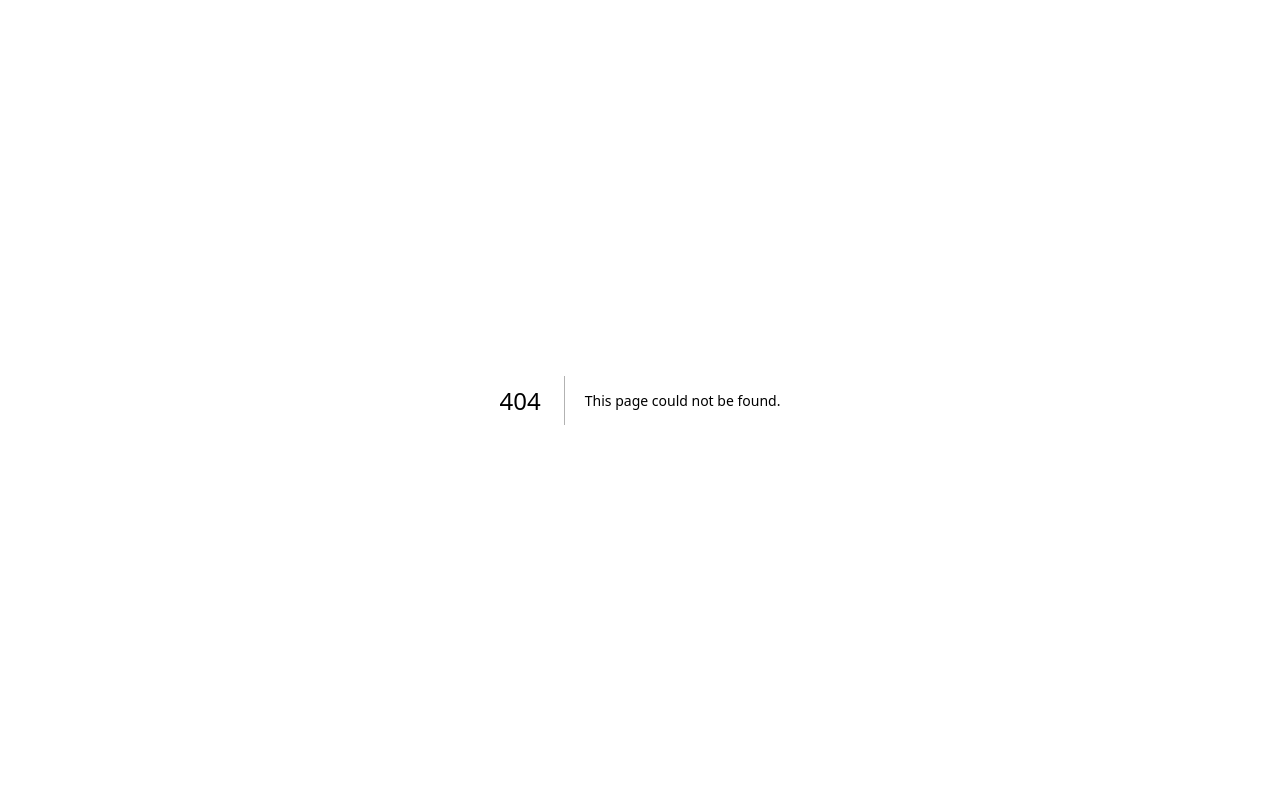
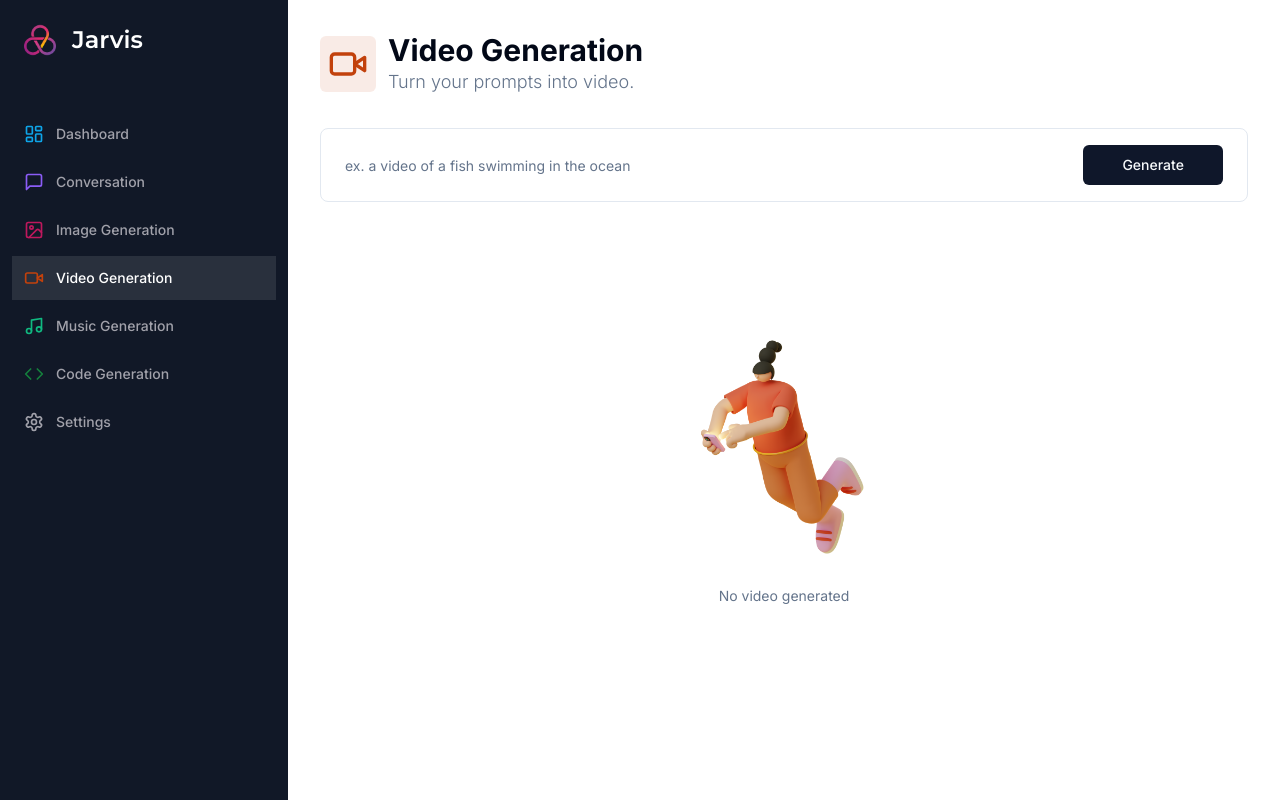
Before and after one commit to jicodes/saas-ai-platform, a Next.js app: page /video in a window 1280 px wide. Before the commit this address had no page. Built offline with nearby package versions, Linux system fonts and the light colour scheme.

Commit message:
feat: add video generation module to AI platform

```diff
--- /dev/null
+++ b/app/(dashboard)/(routes)/video/constants.ts
@@ -0,0 +1,7 @@
+import * as z from "zod";
+
+export const formSchema = z.object({
+  prompt: z.string().min(1, {
+    message: "Video prompt is required",
+  }),
+});
--- /dev/null
+++ b/app/(dashboard)/(routes)/video/page.tsx
@@ -0,0 +1,114 @@
+"use client";
+import axios from "axios";
+import * as z from "zod";
+
+import { VideoIcon } from "lucide-react";
+import { useForm } from "react-hook-form";
+import { zodResolver } from "@hookform/resolvers/zod";
+import { useRouter } from "next/navigation";
+import { useState } from "react";
+
+import Heading from "@/components/heading";
+import { Empty } from "@/components/empty";
+import { Loader } from "@/components/loader";
+import { Form, FormControl, FormField, FormItem } from "@/components/ui/form";
+import { Input } from "@/components/ui/input";
+import { Button } from "@/components/ui/button";
+
+import { formSchema } from "./constants";
+
+const VideoPage = () => {
+  const router = useRouter();
+
+  const [video, setVideo] = useState<string>();
+
+  const form = useForm<z.infer<typeof formSchema>>({
+    resolver: zodResolver(formSchema),
+    defaultValues: {
+      prompt: "",
+    },
+  });
+
+  const isLoading = form.formState.isSubmitting;
+
+  const onSubmit = async (values: z.infer<typeof formSchema>) => {
+    try {
+      setVideo(undefined);
+
+      const response = await axios.post("/api/video", values);
+      setVideo(response.data[0]);
+      form.reset();
+    } catch (error: any) {
+      // TODO: Open Pro Modal
+      console.log(error);
+    } finally {
+      router.refresh();
+    }
+  };
+
+  return (
+    <div>
+      <Heading
+        title="Video Generation"
+        description="Turn your prompts into video."
+        icon={VideoIcon}
+        iconColor="text-orange-700"
+        bgColor="bg-orange-700/10"
+      />
+      <div className="px-4 lg:px-8">
+        <div>
+          <Form {...form}>
+            <form
+              onSubmit={form.handleSubmit(onSubmit)}
+              className="rounded-lg border w-full p-4 px-3 md:px-6 focus-within:shadow-sm grid grid-cols-12 gap-2"
+            >
+              <FormField
+                name="prompt"
+                render={({ field }) => (
+                  <FormItem className="col-span-12 lg:col-span-10">
+                    <FormControl className="m-0 p-0">
+                      <Input
+                        className="border-0 outline-none focus-visible:ring-0 focus-visible:ring-transparent"
+                        disabled={isLoading}
+                        placeholder="ex. a video of a fish swimming in the ocean"
+                        {...field}
+                      ></Input>
+                    </FormControl>
+                  </FormItem>
+                )}
+              />
+              <Button
+                className="col-span-12 lg:col-span-2 w-full"
+                disabled={isLoading}
+              >
+                Generate
+              </Button>
+            </form>
+          </Form>
+        </div>
+        <div className="space-y-4 mt-4">
+          {isLoading && (
+            <div className="p-8 roundeed-lg w-full flex items-center justify-center bg-muted">
+              <Loader />
+            </div>
+          )}
+          {!video?.length && !isLoading && (
+            <div>
+              <Empty label="No video generated" />
+            </div>
+          )}
+          {video && (
+            <video
+              controls
+              className="aspect-video w-full mt-8 rounded-lg border bg-black"
+            >
+              <source src={video} />
+            </video>
+          )}
+        </div>
+      </div>
+    </div>
+  );
+};
+
+export default VideoPage;
--- /dev/null
+++ b/app/api/video/route.ts
@@ -0,0 +1,44 @@
+import { auth } from "@clerk/nextjs";
+import { NextResponse } from "next/server";
+import Replicate from "replicate";
+
+const replicate = new Replicate({
+  auth: process.env.REPLICATE_API_TOKEN,
+});
+
+export async function POST(req: Request) {
+  try {
+    const { userId } = auth();
+    const body = await req.json();
+    const { prompt } = body;
+
+    if (!userId) {
+      return new NextResponse("Unauthorized", { status: 401 });
+    }
+
+    if (!replicate.auth) {
+      return new NextResponse("Replicate API Token not configured", {
+        status: 500,
+      });
+    }
+
+    if (!prompt) {
+      return new NextResponse("Prompt is required", { status: 400 });
+    }
+
+    //https://replicate.com/anotherjesse/zeroscope-v2-xl/api
+    const repsonse = await replicate.run(
+      "anotherjesse/zeroscope-v2-xl:9f747673945c62801b13b84701c783929c0ee784e4748ec062204894dda1a351",
+      {
+        input: {
+          prompt,
+        },
+      }
+    );
+
+    return NextResponse.json(repsonse);
+  } catch (error) {
+    console.log("[VIDEO_ERROR]: ", error);
+    return new NextResponse("Internal Error", { status: 500 });
+  }
+}
```
